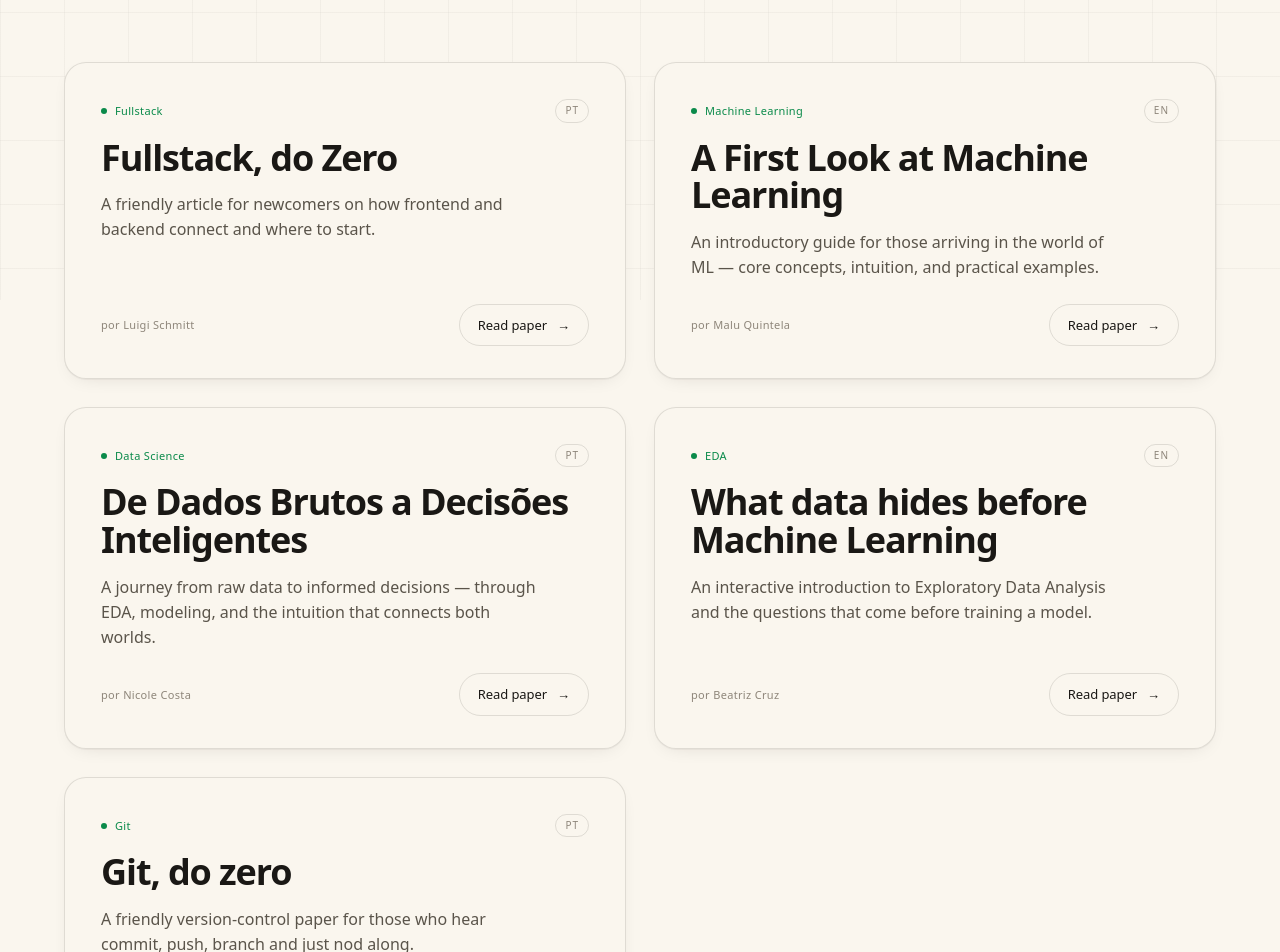
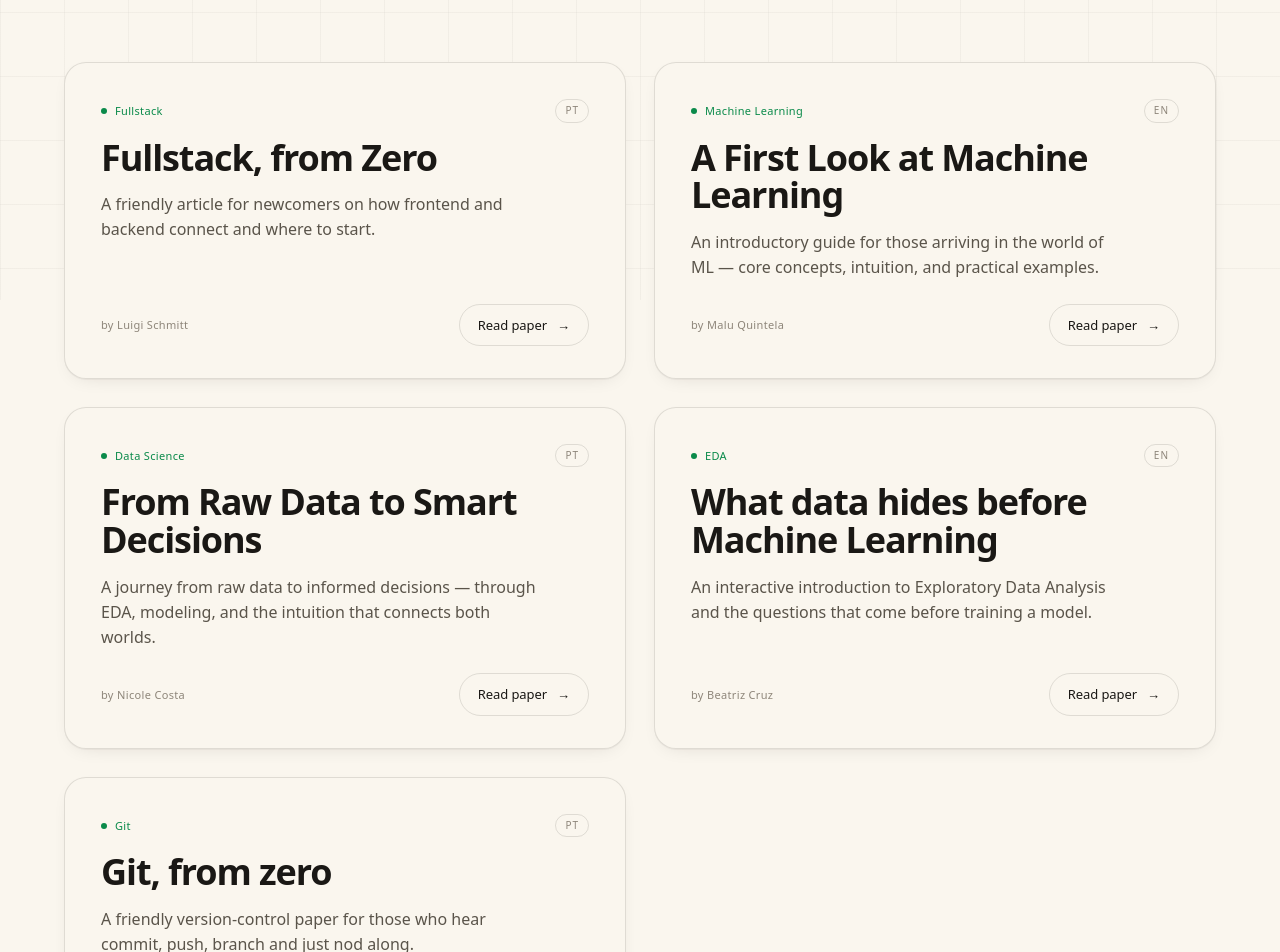
Before and after one commit to TrilhaUFPB/website, a Next.js app: page /papers in a window 1280 px wide. Shown: the part 500-1452 px from the top of the page. Built offline with nearby package versions, Linux system fonts and the light colour scheme; no server answers.

Commit message:
fix(papers): translate 'por' byline and PT paper titles in EN locale

```diff
--- a/src/app/papers/page.tsx
+++ b/src/app/papers/page.tsx
@@ -40,7 +40,7 @@ export default function PapersPage() {
                 <p className="paper-card-desc">{p.desc}</p>
               </div>
               <div className="paper-card-footer">
-                <span className="kicker" style={{ color: 'var(--ink-muted)' }}>por {p.author}</span>
+                <span className="kicker" style={{ color: 'var(--ink-muted)' }}>{t('papers.by')} {p.author}</span>
                 <span className="btn btn--ghost" style={{ fontSize: 13, padding: '10px 18px' }}>
                   {t('papers.cta')} <span className="arrow">→</span>
                 </span>
--- a/src/locales/en/common.json
+++ b/src/locales/en/common.json
@@ -95,11 +95,12 @@
     "title": "Reading for those who want to go further.",
     "lede": "Articles and research produced by the Trilha community.",
     "cta": "Read paper",
+    "by": "by",
     "items": [
       {
         "slug": "fullstack-paper",
         "tag": "Fullstack",
-        "title": "Fullstack, do Zero",
+        "title": "Fullstack, from Zero",
         "desc": "A friendly article for newcomers on how frontend and backend connect and where to start.",
         "lang": "PT",
         "author": "Luigi Schmitt"
@@ -115,7 +116,7 @@
       {
         "slug": "de-dados-brutos-a-decisoes-inteligentes",
         "tag": "Data Science",
-        "title": "De Dados Brutos a Decisões Inteligentes",
+        "title": "From Raw Data to Smart Decisions",
         "desc": "A journey from raw data to informed decisions — through EDA, modeling, and the intuition that connects both worlds.",
         "lang": "PT",
         "author": "Nicole Costa"
@@ -131,7 +132,7 @@
       {
         "slug": "git-paper",
         "tag": "Git",
-        "title": "Git, do zero",
+        "title": "Git, from zero",
         "desc": "A friendly version-control paper for those who hear commit, push, branch and just nod along.",
         "lang": "PT",
         "author": "Kruta"
--- a/src/locales/pt/common.json
+++ b/src/locales/pt/common.json
@@ -94,6 +94,7 @@
     "title": "Leitura para quem quer ir além.",
     "lede": "Artigos e pesquisas produzidos pela comunidade Trilha.",
     "cta": "Ler artigo",
+    "by": "por",
     "items": [
       {
         "slug": "fullstack-paper",
```
